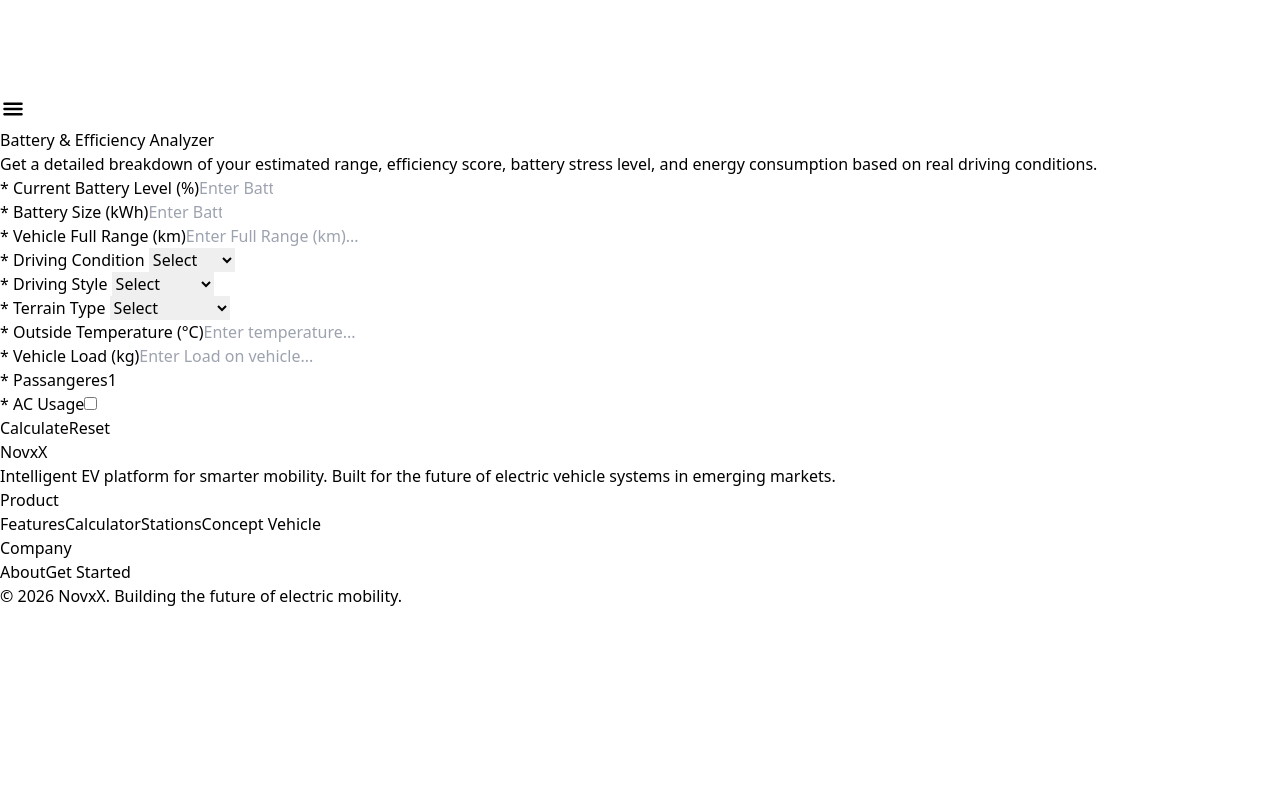
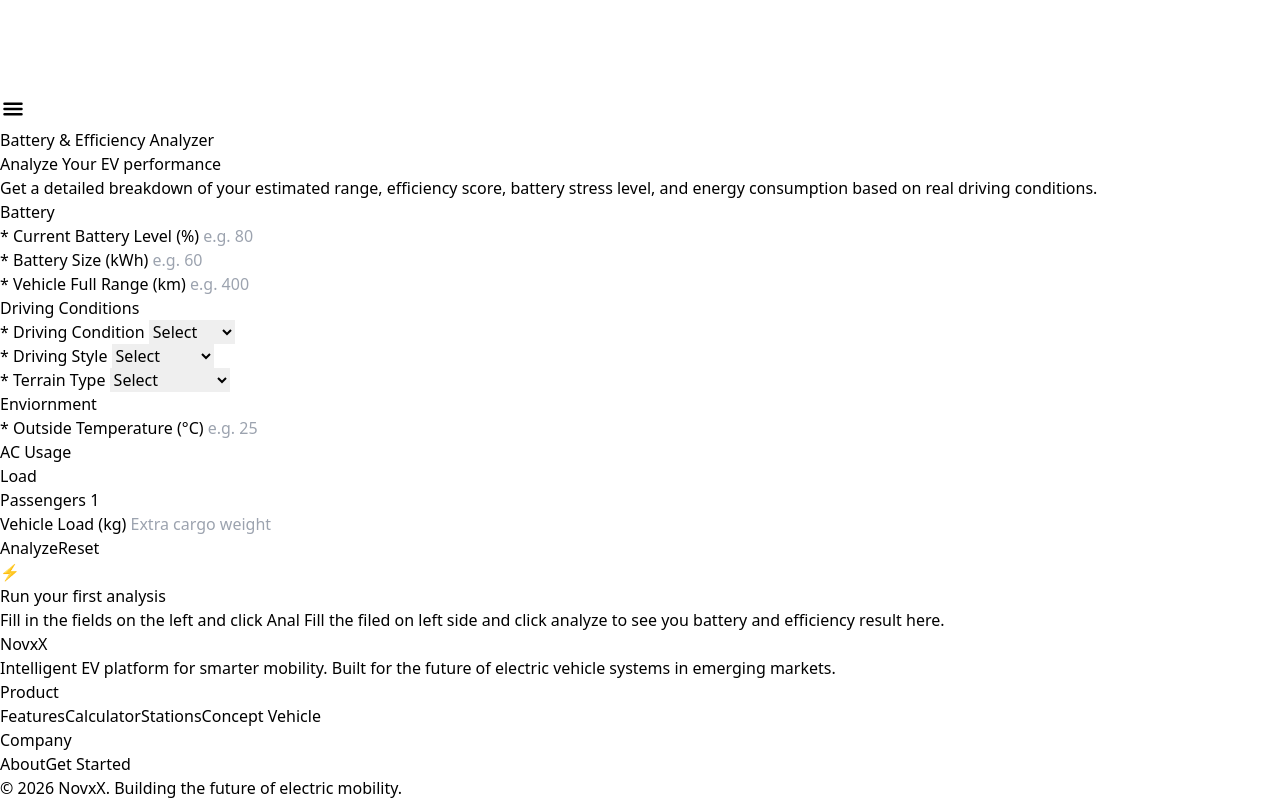
Before and after one commit to Umair-Ali369/NovxX-Future-EVs, a React (Vite) app in the folder Frontend/: page /calculator in a window 1280 px wide. Shown: the part 752-1552 px from the top of the page. Before the commit the page ends 1360 px from the top, so only its background shows below. Built offline with nearby package versions, Linux system fonts and the light colour scheme.

Commit message:
T6 complete Updated Frontend

```diff
--- a/Frontend/src/Pages/Calculator.jsx
+++ b/Frontend/src/Pages/Calculator.jsx
@@ -1,5 +1,55 @@
 import React, { useState } from "react";
+import { Link } from "react-router-dom";
 import { useCalculator } from "../context/CalculatorContext";
+
+// Keywords
+const TREND_KEYWORDS = [
+  "compared to",
+  "recent average",
+  "recent trips",
+  "consistently",
+  "trending",
+  "increase",
+  "dropped",
+  "improved",
+];
+
+const isTrendInsight = (insight) =>
+  TREND_KEYWORDS.some((kw) => insight.toLowerCase().includes(kw));
+
+// Reusable input label
+const Label = ({ children, required }) => (
+  <label className="text-sm font-semibold text-gray-300">
+    {required && <span className="text-[#44ACFF] mr-1"> * </span>}
+    {children}
+  </label>
+);
+
+// Reusable input field
+const Input = ({ ...props }) => (
+  <input
+    {...props}
+    className="w-full p-3 rounded-lg bg-[#091413] border border-white/10 text-[#E8EDEC] placeholder-gray-600 focus:outline-none focus:border-[#44ACFF]/50 transition-colors"
+  />
+);
+
+// Reusable select field
+const Select = ({ children, ...props }) => (
+  <select
+    {...props}
+    className="w-full p-3 rounded-lg bg-[#091413] border border-white/10 text-[#E8EDEC] focus:outline-none focus:border-[#44ACFF]/50 transition-colors"
+  >
+    {children}
+  </select>
+);
+
+// Result stat card
+const StatsCard = ({ label, value }) => (
+  <div className="bg-[#091413] border border-white/10 rounded-lg p-4 flex flex-col gap-1">
+    <p className="text-xs text-gray-500 uppercase tracking-wider"> {label} </p>
+    <p className="text-lg font-bold text-[#E8EDEC]"> {value} </p>
+  </div>
+);
 
 const Calculator = () => {
   const [batteryPercent, setBatteryPercent] = useState("");
@@ -7,279 +57,384 @@
   const [DrivingCondition, setDrivingCondition] = useState("");
   const [acUsage, setAcUsage] = useState(false);
   const [passengers, setPassengers] = useState(1);
-  const [insights, setInsights] = useState([])
-  const [battery_size, setBattery_size] = useState("")
-  const [temperature, setTemperature] = useState("")
-  const [driving_style, setDriving_style] = useState("")
-  const [vehicle_load, setVehicle_load] = useState("")
-  const [terrain_type, setTerrain_type] = useState("")
+  const [insights, setInsights] = useState([]);
+  const [batterySize, setBatterySize] = useState("");
+  const [temperature, setTemperature] = useState("");
+  const [drivingStyle, setDrivingStyle] = useState("");
+  const [vehicleLoad, setVehicleLoad] = useState("");
+  const [terrainType, setTerrainType] = useState("");
 
   const [error, setError] = useState("");
 
-  const { calculate, loading, EVresult, setEVResult} = useCalculator()
+  const { calculate, loading, EVresult, setEVResult } = useCalculator();
 
-  const handleCalculator = ()  => {
-    if(!batteryPercent || !fullRange || !DrivingCondition || !battery_size || !temperature || !driving_style || !terrain_type) {
-     return setError("Please fill the all required fields to calculate.")
+  const handleCalculator = () => {
+    if (
+      !batteryPercent ||
+      !fullRange ||
+      !DrivingCondition ||
+      !batterySize ||
+      !temperature ||
+      !drivingStyle ||
+      !terrainType
+    ) {
+      return setError("Please fill the all required fields to calculate.");
     }
-    if (passengers < 0 ) {
-      setError("Please fill the right count of passengers")
+    if (passengers < 0) {
+      setError("Please fill the right count of passengers");
     }
-    setError("")
-    calculate({batteryPercent, fullRange, DrivingCondition, acUsage, passengers, battery_size, terrain_type, temperature, driving_style, vehicle_load})
-  }
+    setError("");
+    calculate({
+      batteryPercent,
+      fullRange,
+      DrivingCondition,
+      acUsage,
+      passengers,
+      batterySize,
+      terrainType,
+      temperature,
+      drivingStyle,
+      vehicleLoad,
+    });
+  };
 
   const reset = () => {
-   setBatteryPercent("")
-   setFullRange("")
-   setDrivingCondition("")
-   setAcUsage(false)
-   setPassengers("")
-   setInsights("")
-   setBattery_size("")
-   setVehicle_load("")
-   setDriving_style("")
-   setTerrain_type("")
-   setTemperature("")
-   setEVResult(null)
-   setError("")
-  }
+    setBatteryPercent("");
+    setFullRange("");
+    setDrivingCondition("");
+    setAcUsage(false);
+    setPassengers("");
+    setInsights("");
+    setBatterySize("");
+    setVehicleLoad("");
+    setDrivingStyle("");
+    setTerrainType("");
+    setTemperature("");
+    setEVResult(null);
+    setError("");
+  };
 
+  const allInsights = EVresult?.data?.insights || [];
+  const basicInsights = allInsights.filter((msg) => !isTrendInsight(msg));
+  const smartInsights = allInsights.filter((msg) => isTrendInsight(msg));
 
   return (
-    <section className=" bg-gray-900 px-4  ">
-      <div className="flex flex-col gap-4 justify-center items-center max-w-6xl mx-auto px-4 text-center py-24 pt-32">
-        <h1 className="font-bold text-3xl md:text-5xl text-white ">
+    <section className="bg-[#091413] min-h-screen px-6 py-24 pt-36">
+      <div className="max-w-6xl mx-auto">
+        {/* Page Header */}
+        <div className="flex flex-col items-center text-center mb-12">
+          <span className="inline-flex items-center gap-2 px-4 py-1.5 rounded-full border border-[#44ACFF]/30 bg-[#44ACFF]/5 text-[#44ACFF] text-xs font-semibold tracking-widest uppercase mb-6">
+            <span className="w-1.5 h-1.5 rounded-full bg-[#44ACFF] animate-pulse" />
             Battery & Efficiency Analyzer
+          </span>
+          <h1 className="font-bold text-3xl md:text-5xl text-[#E8EDEC] leading-tight mb-4">
+            Analyze Your EV performance
           </h1>
-        <p className="text-gray-300 max-w-2xl">
+          <p className="text-gray-400 max-w-2xl leading-relaxed">
             Get a detailed breakdown of your estimated range, efficiency score,
             battery stress level, and energy consumption based on real driving
             conditions.
           </p>
-        <div className="p-5 m-5 lg:w-full w-auto items-center grid grid-cols-1 md:grid-cols-2 gap-10 bg-slate-700 border-2 border-gray-300 rounded-md ">
-          {/* Battery Current level  */}
-          <div className="w-full flex flex-col gap-2 text-start">
-            <label className="font-semibold text-white text-xl">
-              {" "}
-              * Current Battery Level (%)
-            </label>
-            <input
+        </div>
+
+        {/* Two Column Layout */}
+        <div className="grid grid-cols-1 lg:grid-cols-2 gap-8">
+          {/* LEFT input form */}
+          <div className="bg-[#0F1F1D] border border-white/10 rounded-2xl p-8 flex flex-col gap-8">
+            {/* Group 1 Battery */}
+            <div className="flex flex-col gap-4">
+              <h3 className="text-xs font-semibold text-gray-500 uppercase tracking-widest border-b border-white/5 pb-2">
+                Battery
+              </h3>
+
+              <div className="flex flex-col gap-2">
+                <Label required> Current Battery Level (%) </Label>
+                <Input
                   type="number"
-              placeholder="Enter Battery %..."
                   min="0"
                   max="100"
-              className="w-full p-3 rounded-sm"
+                  placeholder="e.g. 80"
                   value={batteryPercent}
                   onChange={(e) => setBatteryPercent(e.target.value)}
                 />
               </div>
-          {/* Battery size  */}
-          <div className="w-full flex flex-col gap-2 text-start">
-            <label className="font-semibold text-white text-xl">
-              {" "}
-              * Battery Size (kWh)
-            </label>
-            <input
+
+              <div className="flex flex-col gap-2">
+                <Label required> Battery Size (kWh) </Label>
+                <Input
                   type="number"
-              placeholder="Enter Battery Size..."
                   min="0"
-              max="100"
-              className="w-full p-3 rounded-sm"
-              value={battery_size}
-              onChange={(e) => setBattery_size(e.target.value)}
+                  placeholder="e.g. 60"
+                  value={batterySize}
+                  onChange={(e) => setBatterySize(e.target.value)}
                 />
               </div>
-          {/* Vehicle Range  */}
-          <div className="w-full flex flex-col gap-2 text-start">
-            <label className="font-semibold text-white text-xl">
-              {" "}
-              * Vehicle Full Range (km)
-            </label>
-            <input
+
+              <div className="flex flex-col gap-2">
+                <Label required> Vehicle Full Range (km) </Label>
+                <Input
                   type="number"
                   step="1"
-              placeholder="Enter Full Range (km)..."
-              className="w-full p-3 rounded-sm"
+                  min="0"
+                  placeholder="e.g. 400"
                   value={fullRange}
                   onChange={(e) => setFullRange(e.target.value)}
                 />
               </div>
-          {/* Driving Codition  */}
-          <div className="w-full flex flex-col gap-2 text-start">
-            <label className="font-semibold text-white text-xl">
-              {" "}
-              * Driving Condition{" "}
-            </label>
-            <select
-              className="w-full p-3 rounded-sm"
+            </div>
+
+            {/* Group 2 Conditions */}
+            <div className="flex flex-col gap-4">
+              <h3 className="text-xs font-semibold text-gray-500 uppercase tracking-widest border-b border-white/5 pb-2">
+                Driving Conditions
+              </h3>
+
+              <div className="flex flex-col gap-2">
+                <Label required> Driving Condition </Label>
+                <Select
+                  value={DrivingCondition}
                   onChange={(e) => setDrivingCondition(e.target.value)}
-              value={DrivingCondition}
                 >
-              <option value="">Select</option>
-              <option value="city">City </option>
-              <option value="highway">Highway </option>
-              <option value="mixed">Mixed </option>
-            </select>
+                  <option value=""> Select </option>
+                  <option value="city"> City </option>
+                  <option value="highway"> Highway </option>
+                  <option value="mixed"> Mixed </option>
+                </Select>
               </div>
-          {/* Driving Style */}
-          <div className="w-full flex flex-col gap-2 text-start">
-            <label className="font-semibold text-white text-xl">
-              {" "}
-              * Driving Style{" "}
-            </label>
-            <select
-              className="w-full p-3 rounded-sm"
-              onChange={(e) => setDriving_style(e.target.value)}
-              value={driving_style}
+
+              <div className="flex flex-col gap-2">
+                <Label required> Driving Style </Label>
+                <Select
+                  value={drivingStyle}
+                  onChange={(e) => setDrivingStyle(e.target.value)}
                 >
-              <option value="">Select</option>
-              <option value="eco">Eco </option>
-              <option value="normal">Normal </option>
-              <option value="aggressive">Aggressive </option>
-            </select>
+                  <option value=""> Select </option>
+                  <option value="eco"> Eco </option>
+                  <option value="normal"> Normal </option>
+                  <option value="aggressive"> Aggressive </option>
+                </Select>
               </div>
-          {/* Terrain Type  */}
-          <div className="w-full flex flex-col gap-2 text-start">
-            <label className="font-semibold text-white text-xl">
-              {" "}
-              * Terrain Type{" "}
-            </label>
-            <select
-              className="w-full p-3 rounded-sm"
-              onChange={(e) => setTerrain_type(e.target.value)}
-              value={terrain_type}
+
+              <div className="flex flex-col gap-2">
+                <Label required> Terrain Type </Label>
+                <Select
+                  value={terrainType}
+                  onChange={(e) => setTerrainType(e.target.value)}
                 >
-              <option value="">Select</option>
-              <option value="flat">Flat </option>
-              <option value="hilly">Hilly </option>
-              <option value="mountainous">Mountainous</option>
-            </select>
+                  <option value=""> Select </option>
+                  <option value="flat"> Flat </option>
+                  <option value="hilly"> Hilly </option>
+                  <option value="mountainous"> Mountainous </option>
+                </Select>
               </div>
-          {/* Outside Temperature  */}
-          <div className="w-full flex flex-col gap-2 text-start">
-            <label className="font-semibold text-white text-xl">
-              * Outside Temperature (°C)
-            </label>
-            <input
+            </div>
+
+            {/* Group 3 Environment */}
+            <div className="flex flex-col gap-4">
+              <h3 className="text-xs font-semibold text-gray-500 uppercase tracking-widest border-b border-white/5 pb-2">
+                Enviornment
+              </h3>
+
+              <div className="flex flex-col gap-2">
+                <Label required> Outside Temperature (°C) </Label>
+                <Input
                   type="number"
-              placeholder="Enter temperature..."
-              className="w-full p-3 rounded-sm"
+                  placeholder="e.g. 25"
                   value={temperature}
                   onChange={(e) => setTemperature(e.target.value)}
                 />
               </div>
-          {/* Load on Vehicle  */}
-          <div className="w-full flex flex-col gap-2 text-start">
-            <label className="font-semibold text-white text-xl">
-              * Vehicle Load (kg)
-            </label>
-            <input
+
+              <div className="flex items-center justify-between py-1">
+                <Label> AC Usage </Label>
+                <button
+                  onClick={() => setAcUsage(!acUsage)}
+                  className={`w-12 h-6 rounded-full border transition-colors relative ${
+                    acUsage
+                      ? "bg-[#44ACFF] border-[#44ACFF]"
+                      : "bg-transparent border-white/20"
+                  }`}
+                >
+                  <span
+                    className={`absolute top-0.5 w-5 h-5 rounded-full bg-white transition-all ${
+                      acUsage ? "left-6" : "left-0.5"
+                    }`}
+                  />
+                </button>
+              </div>
+            </div>
+
+            {/* Group 4 Load */}
+            <div className="flex flex-col gap-4">
+              <h3 className="text-xs font-semibold text-gray-500 uppercase tracking-widest border-b border-white/5 pb-2">
+                Load
+              </h3>
+
+              <div className="flex flex-col gap-2">
+                <Label> Passengers </Label>
+                <Input
                   type="number"
-              placeholder="Enter Load on vehicle..."
-              className="w-full p-3 rounded-sm"
-              value={vehicle_load}
-              onChange={(e) => setVehicle_load(e.target.value)}
-            />
-          </div>
-          {/* Nummber of Passengers  */}
-          <div className="w-full flex flex-col gap-2 text-start">
-            <label className="font-semibold text-white text-xl">
-              * Passangeres
-            </label>
-            <input
-              type="number"
-              placeholder="Enter Passangers..."
-              className="w-full p-3 rounded-sm"
+                  min="0"
+                  placeholder="e.g. 2"
                   value={passengers}
                   onChange={(e) => setPassengers(e.target.value)}
                 />
               </div>
-          {/* AC usage or not  */}
-          <div className="w-full flex justify-between gap-2 text-start">
-            <label className="font-semibold text-white text-xl">
-              {" "}
-              * AC Usage
-            </label>
-            <input
-              type="checkbox"
-              className="w-44 p-3 rounded-sm"
-              onChange={(e) => setAcUsage(e.target.checked)}
+
+              <div className="flex flex-col gap-2">
+                <Label> Vehicle Load (kg) </Label>
+                <Input
+                  type="number"
+                  min="0"
+                  placeholder="Extra cargo weight"
+                  value={vehicleLoad}
+                  onChange={(e) => setVehicleLoad(e.target.value)}
                 />
               </div>
+            </div>
 
-         {/* CALCULATION   */}
-          <div className="flex flex-col sm:flex-row gap-4 mx-auto w-full">
+            {/* Errors */}
+            {error && <p className="text-red-400 text-sm">{error}</p>}
+
+            {/* Buttons */}
+            <div className="flex gap-4">
               <button
                 onClick={handleCalculator}
                 disabled={loading}
-              className="w-full bg-blue-500 hover:bg-blue-600 text-white font-semibold py-3 rounded transition"
+                className="flex-1 py-3.5 rounded-lg bg-[#44ACFF] text-[#091413] font-semibold hover:bg-[#5FB8FF] disabled:opacity-60 transition-colors"
               >
-              {loading ? "Calculating..." : "Calculate"}
+                {loading ? "Analyzing" : "Analyze"}
               </button>
               <button
                 onClick={reset}
-              className="w-full border border-blue-400 text-white font-semibold py-3 rounded transition"
+                className="flex-1 py-3.5 rounded-lg border border-white/15 text-gray-300 font-semibold hover:border-white/30 transition-colors"
               >
                 Reset
               </button>
             </div>
-          {/* Error message  */}
-          {error && <p className="text-red-400 mx-auto py-3">{error}</p>}
-
-          {/* RESULT OUTPUT */}
-          {EVresult && (
-            <div className="bg-gray-800 col-span-2 p-4 rounded text-white mt-4 w-full text-start">
-              <h2 className="font-bold text-xl mb-3 text-blue-300">
-                Analysis Results
-              </h2>
-              <div className="grid grid-cols-1 sm:grid-cols-2 gap-3">
-
-                <div className="bg-gray-700 p-3 rounded">
-                   <p className="text-sm text-gray-300"> Estimated Range </p>
-                   <p className="text-lg font-bold"> {EVresult.data.range} km </p>
           </div>
 
-                <div className="bg-gray-700 p-3 rounded">
-                   <p className="text-sm text-gray-300"> Efficiency Score </p>
-                   <p className="text-lg font-bold"> {EVresult.data.efficiency} </p>
+          {/* RIGHT Result Panel */}
+          <div className="bg-[#0F1F1D] border border-white/10 rounded-2xl p-8 flex flex-col gap-6">
+            {!EVresult ? (
+              <div className="flex-1 flex flex-col items-center justify-center text-center gap-4 py-20">
+                <div className="w-16 h-16 rounded-full bg-[#44ACFF]/10 border border-[#44ACFF]/20 flex items-center justify-center text-2xl">
+                  ⚡
+                </div>
+                <h3 className="font-bold text-lg text-[#E8EDEC]">
+                  {" "}
+                  Run your first analysis{" "}
+                </h3>
+                <p className="text-gray-500 text-sm max-w-xs">
+                  Fill in the fields on the left and click Anal Fill the filed
+                  on left side and click analyze to see you battery and
+                  efficiency result here.{" "}
+                </p>
+              </div>
+            ) : (
+              <>
+                 <div className="flex items-center justify-between">
+                 <h2 className="font-bold text-xl text-[#E8EDEC]"> Analysis Result </h2>
+                 <span className="text-xs text-green-400 bg-green-400/10 border border-green-400/20 px-2.5 py-1 rounded-full">
+                 ✓ Complete</span>
                 </div>
 
-                <div className="bg-gray-700 p-3 rounded">
-                   <p className="text-sm text-gray-300"> Batttery Usage </p>
-                   <p className="text-lg font-bold"> {EVresult.data.batteryUsage}% </p>
+                {/* stat cards */}
+                <div>
+                  <StatsCard
+                    label="Estimaated Range"
+                    value={`${EVresult.data.range} km`}
+                  />
+                  <StatsCard
+                    label="Efficiency Score"
+                    value={`${EVresult.data.efficiency} `}
+                  />
+                  <StatsCard
+                    label="Battery Usage"
+                    value={`${EVresult.data.batteryUsage} % `}
+                  />
+                  <StatsCard
+                    label="Battery Stress"
+                    value={EVresult.data.battery_Stress ?? "N/A"}
+                  />
+                  <StatsCard
+                    label="Energy Consumption"
+                    value={
+                      EVresult.data.energy_Consumption
+                        ? `${EVresult.data.energy_Consumption} kWh / 100`
+                        : "N/A"
+                    }
+                  />
+                  <StatsCard
+                    label="Driving Condition"
+                    value={
+                      EVresult.data.driving_Condition
+                        ? EVresult.data.driving_Condition
+                            .charAt(0)
+                            .toUpperCase() +
+                          EVresult.data.driving_Condition.slice(1)
+                        : "N/A"
+                    }
+                  />
                 </div>
 
-                <div className="bg-gray-700 p-3 rounded">
-                   <p className="text-sm text-gray-300"> Battery Stress Level </p>
-                   <p className="text-lg font-bold"> {EVresult.data.battery_Stress ?? "N/A"}  </p>
-                </div>
-
-                <div className="bg-gray-700 p-3 rounded">
-                   <p className="text-sm text-gray-300"> Energy Consumption </p>
-                   <p className="text-lg font-bold">
-                     {EVresult.data.energy_consumption ? `${EVresult.data.energy_consumption} kWh/100km` : "N/A"}
-                    </p>
-                </div>
-
-                <div className="bg-gray-700 p-3 rounded">
-                   <p className="text-sm text-gray-300"> Driving Condition </p>
-                   <p className="text-lg font-bold capatilize"> {EVresult.data.driving_Condition}  </p>
-                </div>
-              </div>
-
-              {EVresult.data.insights && EVresult.data .insights.length > 0 &&
-              <div className="mt-4">
-                 <h3 className="font-bold text-lg text-blue-300"> Insights </h3>
-                 <ul className="list-disc list-inside mt-2 space-y-1">
-                  {EVresult.data.insights.map((msg, i) => (
-                    <li key={i}> {msg} </li>
+                {/* Level 1 Basic Insights */}
+                {basicInsights.length > 0 && (
+                  <div className="flex flex-col gap-2">
+                    <h3 className="font-semibold text-sm text-gray-400 uppercase tracking-wider">
+                      Insights
+                    </h3>
+                    <ul className="flex flex-col gap-2">
+                      {basicInsights.map((msg, i) => (
+                        <li
+                          key={i}
+                          className="flex items-start gap-2 text-sm text-gray-300"
+                        >
+                          <span className="text-[#44ACFF] mt-0.5"> ✦ </span>
+                          {msg}
+                        </li>
                       ))}
                     </ul>
                   </div>
-              }
+                )}
+
+                {/* Level 2 Smart Insights */}
+                {smartInsights.length > 0 && (
+                  <div className="bg-[#091413] border border-purple-500/20 rounded-xl p-4 flex flex-col gap-3">
+                    <div className="flex items-center gap-2">
+                      <span className="text-lg"> 🧠 </span>
+                      <h3 className="font-semibold text-sm text-purple-300">
+                        Smart Insights
+                      </h3>
+                    </div>
+                    <p className="text-xs text-gray-500">
+                      {" "}
+                      Based on your recent calculation history{" "}
+                    </p>
+                    <ul>
+                      {smartInsights.map((msg, i) => (
+                        <li
+                          key={i}
+                          className="flex items-start gap-2 text-sm text-purple-100"
+                        >
+                          <span> ✦</span>
+                          {msg}
+                        </li>
+                      ))}
+                    </ul>
                   </div>
                 )}
+
+                {/*  CTA */}
+                <Link
+                  to="/dashboard"
+                  className="w-full py-3 rounded-lg border border-white/15 text-[#E8EDEC] text-sm font-semibold text-center hover:border-[#44ACFF]/50 hover:bg-white/5 transition-colors"
+                >
+                  View Full Dashboard →
+                </Link>
+              </>
+            )}
+          </div>
         </div>
       </div>
     </section>
```
Lines whose indentation alone changed are shown as unchanged.
